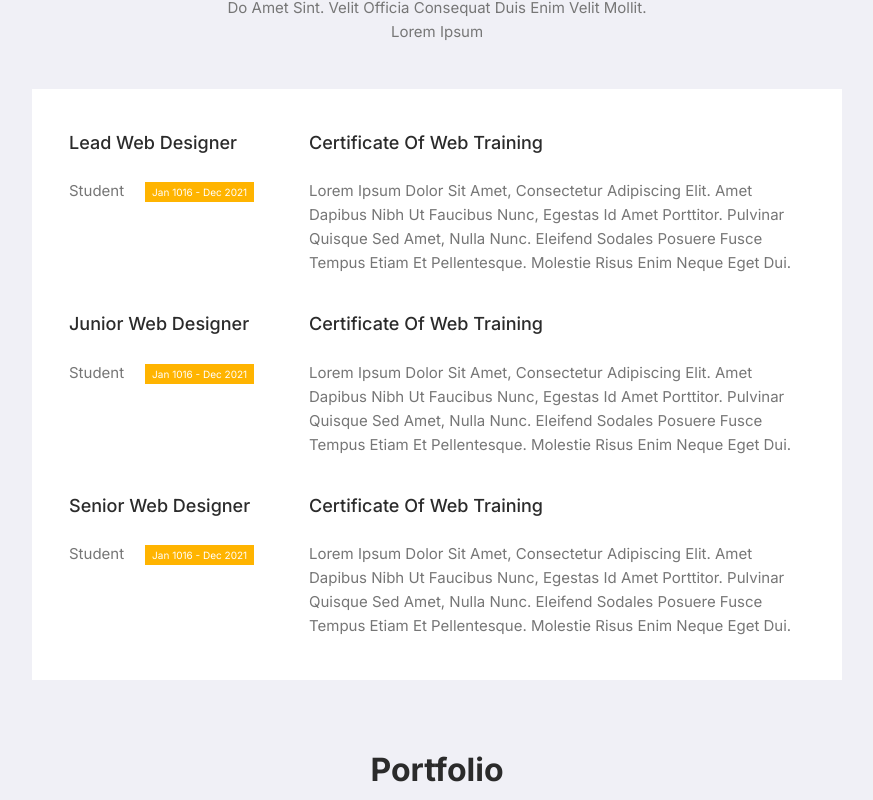
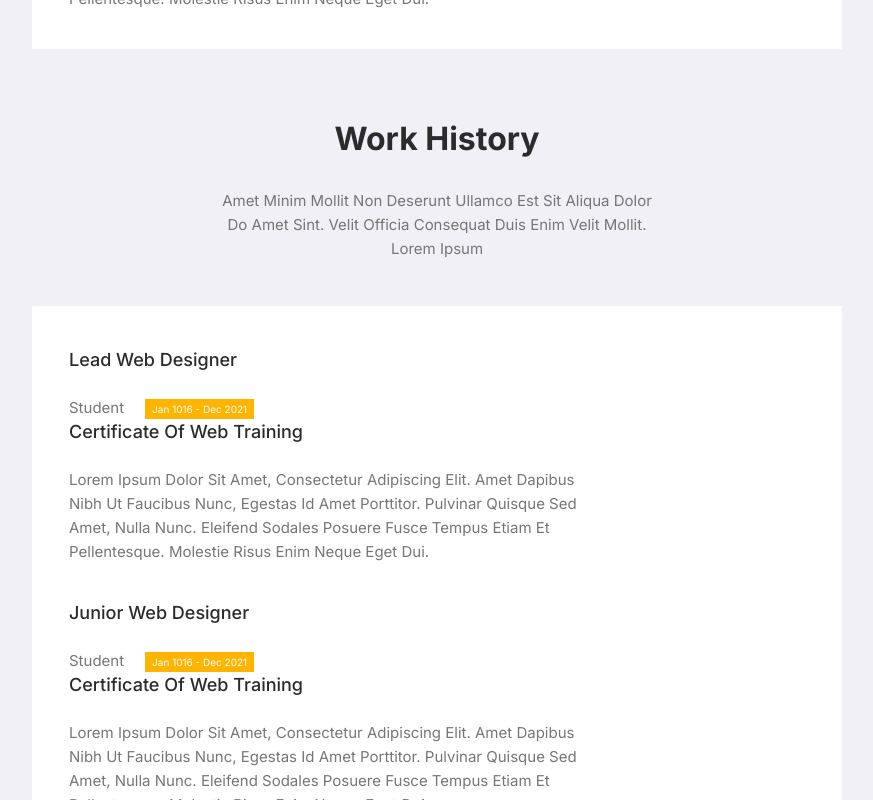
Before and after one commit to KatyKartasava/Project-12, a React app: page / in a window 1280 px wide. Shown: the part 3900-4700 px from the top of the page, without its empty margins (303-1176 px from the left). Built offline with nearby package versions, Linux system fonts and the light colour scheme.

Commit message:
Refactoring Work History

```diff
--- a/src/components/experience/Experience.tsx
+++ b/src/components/experience/Experience.tsx
@@ -1,6 +1,5 @@
 import React from 'react';
-import styled from "styled-components";
-import {theme} from "../../styles/Theme";
+import {S} from './Experience_Styles';
 
 type EducationProps = {
     center: string
@@ -12,73 +11,16 @@ type EducationProps = {
 
 export const Experience: React.FC<EducationProps> = (props: EducationProps) => {
     return (
-        <StyledExperience>
-            <RightPart>
-                <NameCenter>{props.center}</NameCenter>
-                <Position>{props.position}</Position>
-                <Period>{props.period}</Period>
-            </RightPart>
-            <LeftPart>
-                <CertificateName>{props.name}</CertificateName>
-                <CertificateDescription>{props.description}</CertificateDescription>
-            </LeftPart>
-        </StyledExperience>
+        <S.Experience>
+            <S.RightPart>
+                <S.NameCenter>{props.center}</S.NameCenter>
+                <S.Position>{props.position}</S.Position>
+                <S.Period>{props.period}</S.Period>
+            </S.RightPart>
+            <S.LeftPart>
+                <S.CertificateName>{props.name}</S.CertificateName>
+                <S.CertificateDescription>{props.description}</S.CertificateDescription>
+            </S.LeftPart>
+        </S.Experience>
     );
 };
-
-const StyledExperience = styled.div`
-    display: flex;
-    justify-content: space-between;
-
-    & + div {
-        margin-top: 38px;
-    }
-
-    @media ${theme.media.mobile} {
-        flex-direction: column;
-    }
-`
-
-const RightPart = styled.div`
-    max-width: 240px;
-    width: 100%;
-`
-
-const NameCenter = styled.h3`
-    font-size: 18px;
-    font-weight: 500;
-    text-transform: capitalize;
-    margin-bottom: 25px;
-`
-
-const Position = styled.span`
-    font-size: 15px;
-    text-transform: capitalize;
-    margin-right: 21px;
-`
-
-const Period = styled.span`
-    padding: 4px 7px;
-    background-color: ${theme.colors.accent};
-    font-size: 10px;
-    color: ${theme.colors.primaryBg};
-`
-
-const LeftPart = styled.div`
-    max-width: 536px;
-    width: 100%;
-`
-
-const CertificateName = styled.h3`
-    font-size: 18px;
-    font-weight: 500;
-    text-transform: capitalize;
-    margin-bottom: 25px;
-
-    @media ${theme.media.mobile} {
-        margin-top: 27px;
-        margin-bottom: 10px;
-    }
-`
-
-const CertificateDescription = styled.p``
--- /dev/null
+++ b/src/components/experience/Experience_Styles.ts
@@ -0,0 +1,67 @@
+import styled from "styled-components";
+import {theme} from "../../styles/Theme";
+
+const Experience = styled.div`
+    display: flex;
+    justify-content: space-between;
+    flex-wrap: wrap;
+
+    & + div {
+        margin-top: 38px;
+    }
+`
+
+const RightPart = styled.div`
+    max-width: 240px;
+    width: 100%;
+`
+
+const NameCenter = styled.h3`
+    font-size: 18px;
+    font-weight: 500;
+    text-transform: capitalize;
+    margin-bottom: 25px;
+`
+
+const Position = styled.span`
+    font-size: 15px;
+    text-transform: capitalize;
+    margin-right: 21px;
+`
+
+const Period = styled.span`
+    padding: 4px 7px;
+    background-color: ${theme.colors.accent};
+    font-size: 10px;
+    color: ${theme.colors.primaryBg};
+`
+
+const LeftPart = styled.div`
+    max-width: 536px;
+    width: 100%;
+`
+
+const CertificateName = styled.h3`
+    font-size: 18px;
+    font-weight: 500;
+    text-transform: capitalize;
+    margin-bottom: 25px;
+
+    @media ${theme.media.mobile} {
+        margin-top: 27px;
+        margin-bottom: 10px;
+    }
+`
+
+const CertificateDescription = styled.p``
+
+export const S = {
+    Experience,
+    RightPart,
+    NameCenter,
+    Position,
+    Period,
+    LeftPart,
+    CertificateName,
+    CertificateDescription
+}
--- a/src/layout/sections/education/Education_Styles.ts
+++ b/src/layout/sections/education/Education_Styles.ts
@@ -14,7 +14,8 @@ const EducationWrapper = styled.div`
             position: absolute;
             bottom: -15px;
             border: 1px solid rgb(240, 240, 246);
-            width: 901px;
+            max-width: 901px;
+            width: 100%;
             height: 0;
             left: 50%;
             transform: translate(-50%);
--- a/src/layout/sections/workHistory/WorkHistory.tsx
+++ b/src/layout/sections/workHistory/WorkHistory.tsx
@@ -1,42 +1,32 @@
 import React from 'react';
-import styled from "styled-components";
 import {SectionTitle} from "../SectionTitle";
-import {FlexWrapper} from "../../../components/FlexWrapper";
 import {Experience} from "../../../components/experience/Experience";
 import {Container} from "../../../components/Container";
-import {theme} from "../../../styles/Theme";
+import {S} from './WorkHistory_Styles';
 
-export const WorkHistory = () => {
+const workHistoryData = [
+    {center: 'Lead Web Designer', position: 'Student', period: 'Jan 1016 - Dec 2021', name: 'Certificate of web training', description: 'Lorem ipsum dolor sit amet, consectetur adipiscing elit. Amet dapibus nibh ut faucibus nunc, egestas id amet porttitor. Pulvinar quisque sed amet, nulla nunc. Eleifend sodales posuere fusce tempus etiam et pellentesque. Molestie risus enim neque eget dui.'},
+    {center: 'Junior Web Designer', position: 'Student', period: 'Jan 1016 - Dec 2021', name: 'Certificate of web training', description: 'Lorem ipsum dolor sit amet, consectetur adipiscing elit. Amet dapibus nibh ut faucibus nunc, egestas id amet porttitor. Pulvinar quisque sed amet, nulla nunc. Eleifend sodales posuere fusce tempus etiam et pellentesque. Molestie risus enim neque eget dui.'},
+    {center: 'Senior Web Designer', position: 'Student', period: 'Jan 1016 - Dec 2021', name: 'Certificate of web training', description: 'Lorem ipsum dolor sit amet, consectetur adipiscing elit. Amet dapibus nibh ut faucibus nunc, egestas id amet porttitor. Pulvinar quisque sed amet, nulla nunc. Eleifend sodales posuere fusce tempus etiam et pellentesque. Molestie risus enim neque eget dui.'}
+]
+
+export const WorkHistory: React.FC = () => {
     return (
-        <StyledWorkHistory>
+        <S.WorkHistory>
             <Container>
                 <SectionTitle title={'Work History'}
                               description={'Amet minim mollit non deserunt ullamco est sit aliqua dolor do amet sint. Velit officia consequat duis enim velit mollit. lorem ipsum'} />
-                <WorkHistoryWrapper>
-                    <Experience center={'Lead Web Designer'}
-                                position={'Student'}
-                                period={'Jan 1016 - Dec 2021'}
-                                name={'Certificate of web training'}
-                                description={'Lorem ipsum dolor sit amet, consectetur adipiscing elit. Amet dapibus nibh ut faucibus nunc, egestas id amet porttitor. Pulvinar quisque sed amet, nulla nunc. Eleifend sodales posuere fusce tempus etiam et pellentesque. Molestie risus enim neque eget dui.'} />
-                    <Experience center={'Junior Web Designer'}
-                                position={'Student'}
-                                period={'Jan 1016 - Dec 2021'}
-                                name={'Certificate of web training'}
-                                description={'Lorem ipsum dolor sit amet, consectetur adipiscing elit. Amet dapibus nibh ut faucibus nunc, egestas id amet porttitor. Pulvinar quisque sed amet, nulla nunc. Eleifend sodales posuere fusce tempus etiam et pellentesque. Molestie risus enim neque eget dui.'} />
-                    <Experience center={'Senior Web Designer'}
-                                position={'Student'}
-                                period={'Jan 1016 - Dec 2021'}
-                                name={'Certificate of web training'}
-                                description={'Lorem ipsum dolor sit amet, consectetur adipiscing elit. Amet dapibus nibh ut faucibus nunc, egestas id amet porttitor. Pulvinar quisque sed amet, nulla nunc. Eleifend sodales posuere fusce tempus etiam et pellentesque. Molestie risus enim neque eget dui.'} />
-                </WorkHistoryWrapper>
+                <S.WorkHistoryWrapper>
+                    {workHistoryData.map((e, index) => (
+                        <Experience key={index}
+                                    center={e.center}
+                                    position={e.position}
+                                    period={e.period}
+                                    name={e.name}
+                                    description={e.description} />
+                    ))}
+                </S.WorkHistoryWrapper>
             </Container>
-        </StyledWorkHistory>
+        </S.WorkHistory>
     );
 };
-
-const StyledWorkHistory = styled.section``
-
-const WorkHistoryWrapper = styled.div`
-    background-color: ${theme.colors.primaryBg};
-    padding: 43px 29px 42px 37px;
-`
--- /dev/null
+++ b/src/layout/sections/workHistory/WorkHistory_Styles.ts
@@ -0,0 +1,14 @@
+import styled from "styled-components";
+import {theme} from "../../../styles/Theme";
+
+const WorkHistory = styled.section``
+
+const WorkHistoryWrapper = styled.div`
+    background-color: ${theme.colors.primaryBg};
+    padding: 43px 29px 42px 37px;
+`
+
+export const S = {
+    WorkHistory,
+    WorkHistoryWrapper
+}
```
